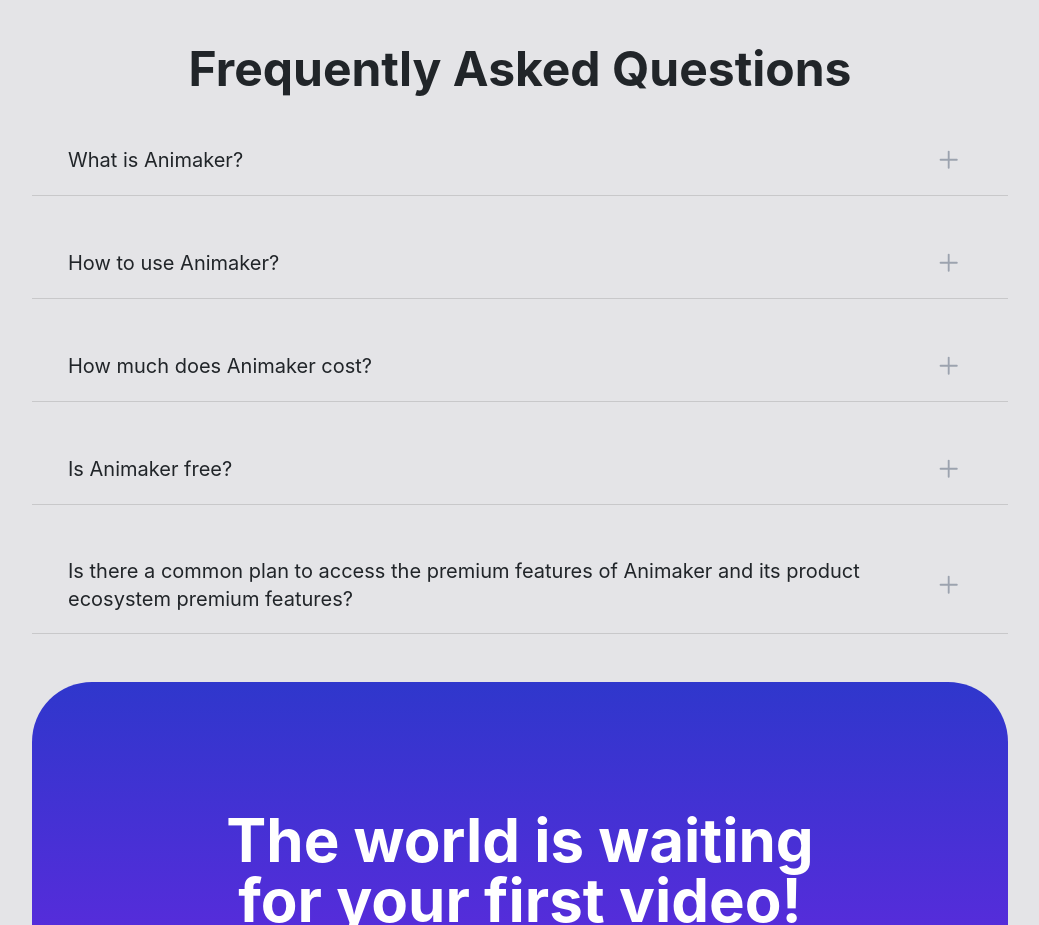
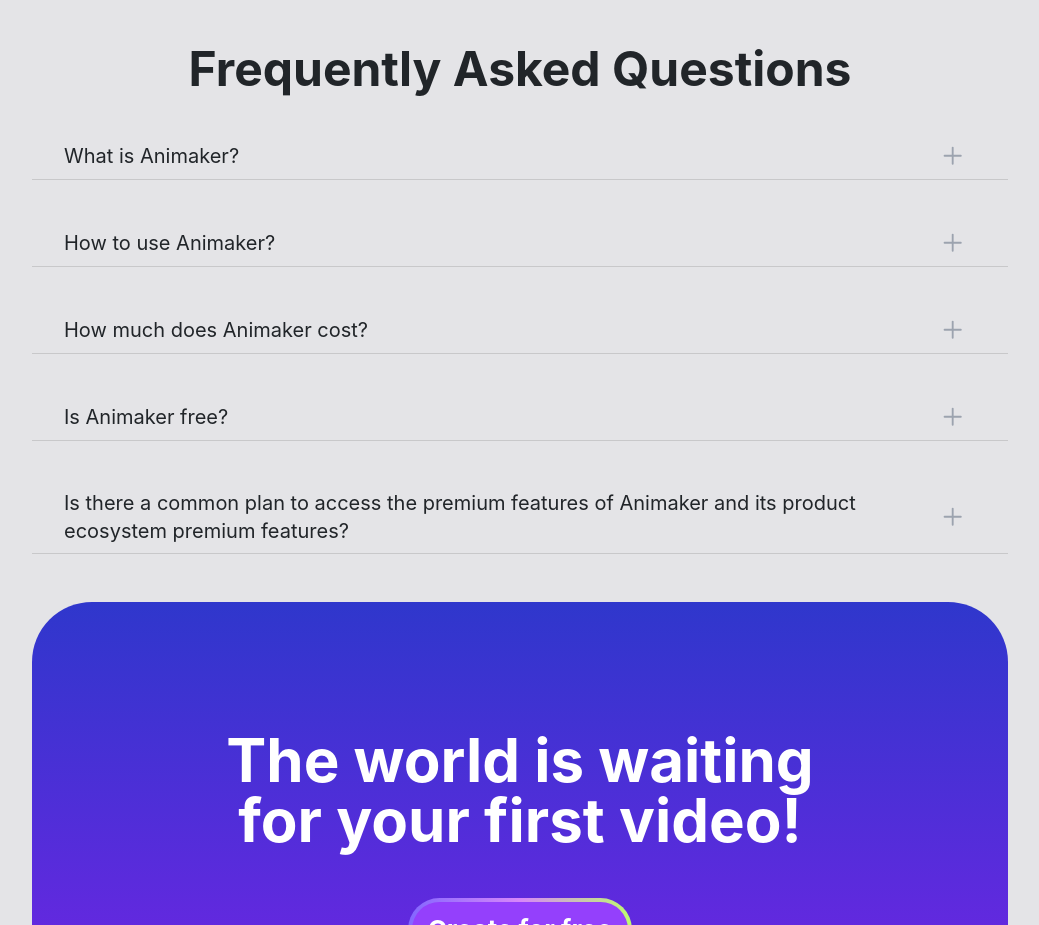
Before and after one commit to Iamzaib/Animaker_James, a React (Vite) app: page / in a window 1280 px wide. Shown: the part 7300-8225 px from the top of the page, without its empty margins (120-1159 px from the left). Built offline with nearby package versions, Linux system fonts and the light colour scheme.

Commit message:
improve the FAQ Card design

```diff
--- a/src/components/home/Faq.jsx
+++ b/src/components/home/Faq.jsx
@@ -27,10 +27,10 @@
             >
                 <CardHeader
                     onClick={toggleAccordion}
-                    className={`${isOpen ? "border-0" :"border-1"} cursor-pointer bg-zinc-200`}
+                    className={`${isOpen ? "border-0" :"border-1"} cursor-pointer bg-zinc-200 p-0`}
                 >
 
-                    <div className={`${isOpen ? "font-bold bg-white" : ""} px-3 relative py-2 rounded-lg text-xl flex items-center justify-between`}>
+                    <div className={`${isOpen ? "font-bold bg-white" : ""} px-3 relative pt-3 pb-2 mx-3 rounded-t-lg text-xl flex items-center justify-between`}>
                         <div className='text-xl'>
                             {question}
                         </div>
@@ -50,9 +50,9 @@
                         </div>
                     </div>
                 </CardHeader>
-                <Collapse isOpen={isOpen} className="bg-white mx-3 rounded-lg m-0">
+                <Collapse isOpen={isOpen} className="bg-white mx-3 rounded-b-lg m-0">
                     <CardBody>
-                        <div className="list-unstyled text-xl">{answer}</div>
+                        <div className="list-unstyled text-xl py-2">{answer}</div>
                     </CardBody>
                 </Collapse>
             </Card>
--- a/src/components/home/SliderSection.jsx
+++ b/src/components/home/SliderSection.jsx
@@ -103,8 +103,6 @@
                         {descriptions.map((description, index) => (
                             <li
                                 key={index}
-
-
                             >
                                 {activeIndex === index ?
                                     <><p className="font-normal flex justify-center items-center px-1 text-[24px] mx-auto text-[#0a0f40d8] md:w-96 " data-aos="fade-up" data-aos-duration="2000">{description}</p></>
```
